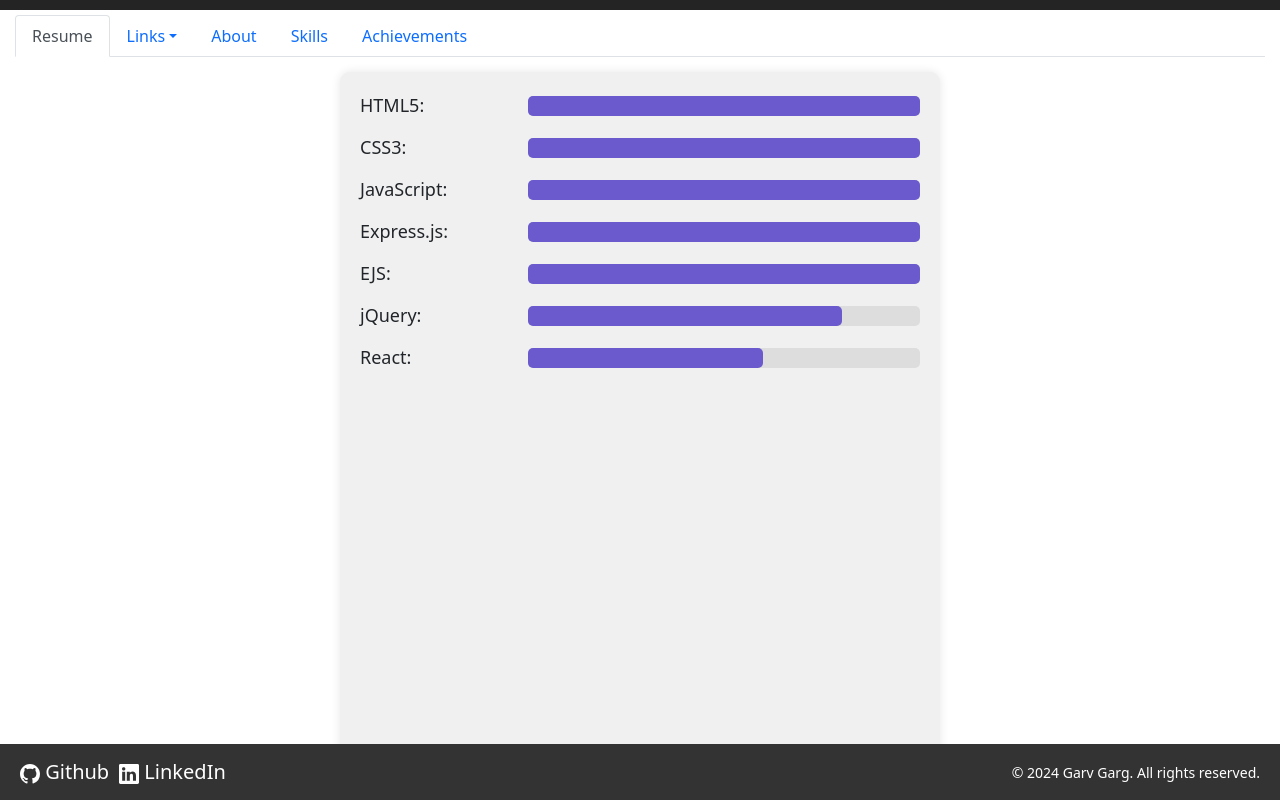
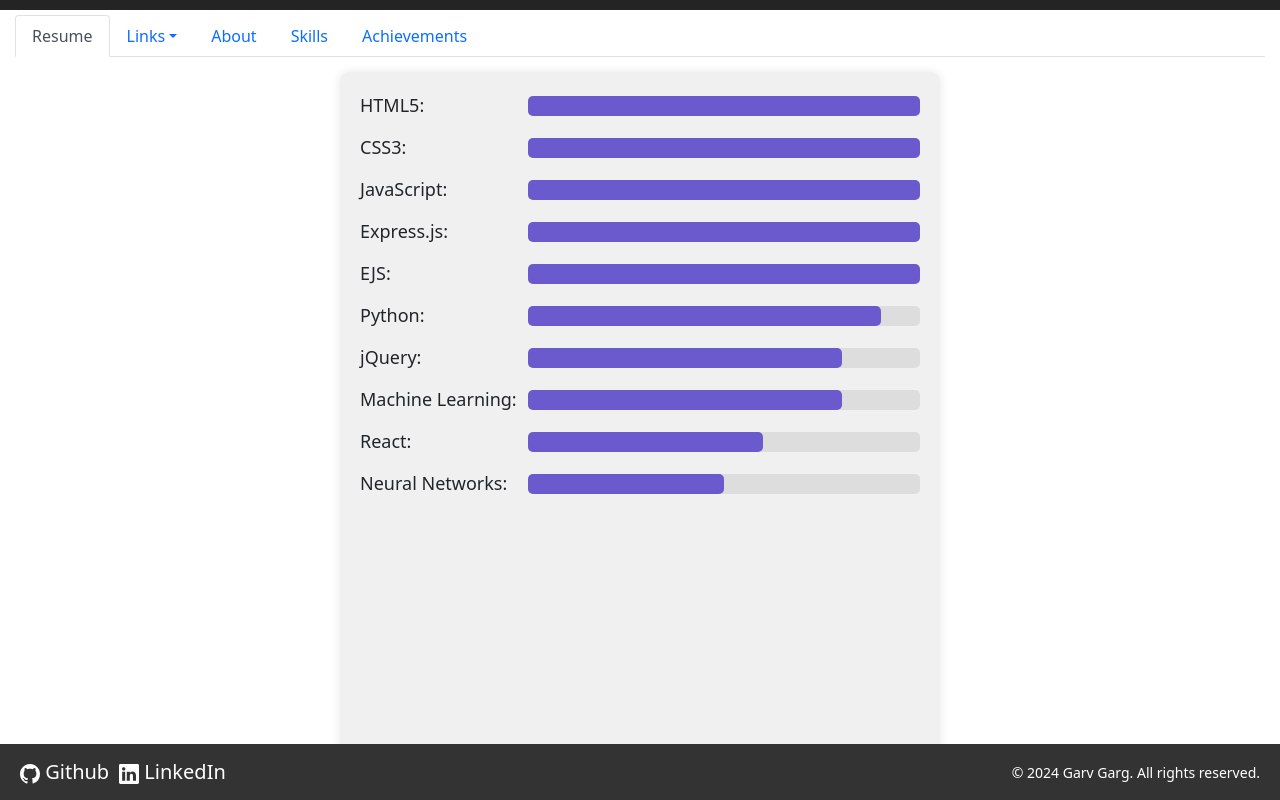
Before and after one commit to GarvGarg3/GarvGarg, a React (Vite) app: page /skills in a window 1280 px wide. Shown: the top 800 px of the page. Built offline with nearby package versions, Linux system fonts and the light colour scheme.

Commit message:
final changes

```diff
--- a/src/pages/About/About.jsx
+++ b/src/pages/About/About.jsx
@@ -1,6 +1,8 @@
 // import './About.css';
 import { useState, useEffect } from 'react';
 import AboutCard from '../../components/Aboutcard';
+import '../../stylesheets/About.css';
+
 
 export default function About() {
   const [isIntersecting, setIsIntersecting] = useState(false);
--- a/src/pages/Achievements/Achievements.jsx
+++ b/src/pages/Achievements/Achievements.jsx
@@ -30,10 +30,10 @@ function Achievements() {
           </Col>
           <Col md="9" lg="6" xl="4">
             <Cardview
-              title="World’s Scholar’s Club"
-              subtitle="Participated in the World’s Scholar’s Club"
+              title="World’s Scholar’s Cup"
+              subtitle="Participated in the World’s Scholar’s Cup"
               image={wsc}
-              cardText="Participated in the World’s Scholar’s Club in 2019."
+              cardText="Participated in the World’s Scholar’s Cup in 2019."
             />
           </Col>
         </Row>
--- a/src/pages/Skills/Skill.jsx
+++ b/src/pages/Skills/Skill.jsx
@@ -37,9 +37,21 @@ function Skill() {
                     </div>
                 </li>
                 <li>
+                    Python:
+                    <div className="skillBar">
+                        <div className="skillLevel python" style={{ width: '90%' }}></div>
+                    </div>
+                </li>
+                <li>
                     jQuery:
                     <div className="skillBar">
                         <div className="skillLevel jQuery" style={{ width: '80%' }}></div>
+                    </div>
+                </li>
+                <li>
+                    Machine Learning:
+                    <div className="skillBar">
+                        <div className="skillLevel ML" style={{ width: '80%' }}></div>
                     </div>
                 </li>
                 <li>
@@ -48,6 +60,12 @@ function Skill() {
                         <div className="skillLevel react" style={{ width: '60%'}}></div>
                     </div>
                 </li>
+                <li>
+                    Neural Networks:
+                    <div className="skillBar">
+                        <div className="skillLevel NN" style={{ width: '50%'}}></div>
+                    </div>
+                </li>
             </ul>
         </div>
     );
--- /dev/null
+++ b/src/stylesheets/About.css
@@ -0,0 +1,3 @@
+#about-container{
+    height: 100vh;
+}
--- a/src/stylesheets/Achievements.css
+++ b/src/stylesheets/Achievements.css
@@ -7,4 +7,5 @@
 .cardsContainer {
     display: flex;
     justify-content: space-evenly;
+    height: 100vh;
 }
--- a/src/stylesheets/Skill.css
+++ b/src/stylesheets/Skill.css
@@ -53,7 +53,26 @@
     animation-name: jQueryAni;
     animation-duration: 1s ease-out;
 }
-
+.python{
+    animation-name: pythonAni;
+    animation-duration: 1s ease-out;
+}
+.ML{
+    animation-name: MLAni;
+    animation-duration: 1s ease-out;
+}
+.NN{
+    animation-name: NNAni;
+    animation-duration: 1s ease-out;
+}
+@keyframes MLAni{
+    from {
+        width: 0%;
+    }
+    to{
+        width: 80%;
+    }
+}
 @keyframes reactAni {
     from {
         width: 0%;
@@ -71,3 +90,20 @@
         width: 80%;
     }
 }
+
+@keyframes pythonAni {
+    from {
+        width: 0%;
+    }
+    to {
+        width: 90%;
+    }
+}
+@keyframes NNAni {
+    from{
+        width: 0%;
+    }
+    to{
+        width: 50%;
+    }
+}
```
